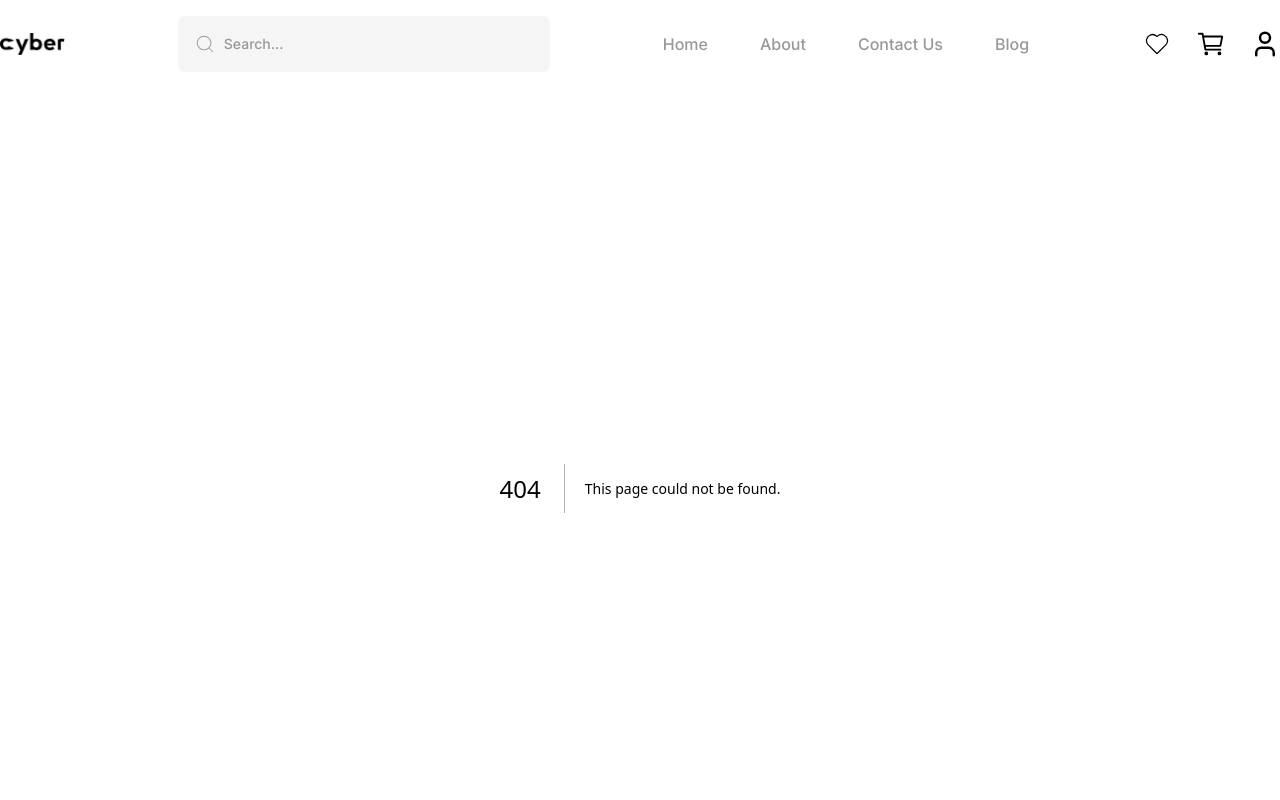
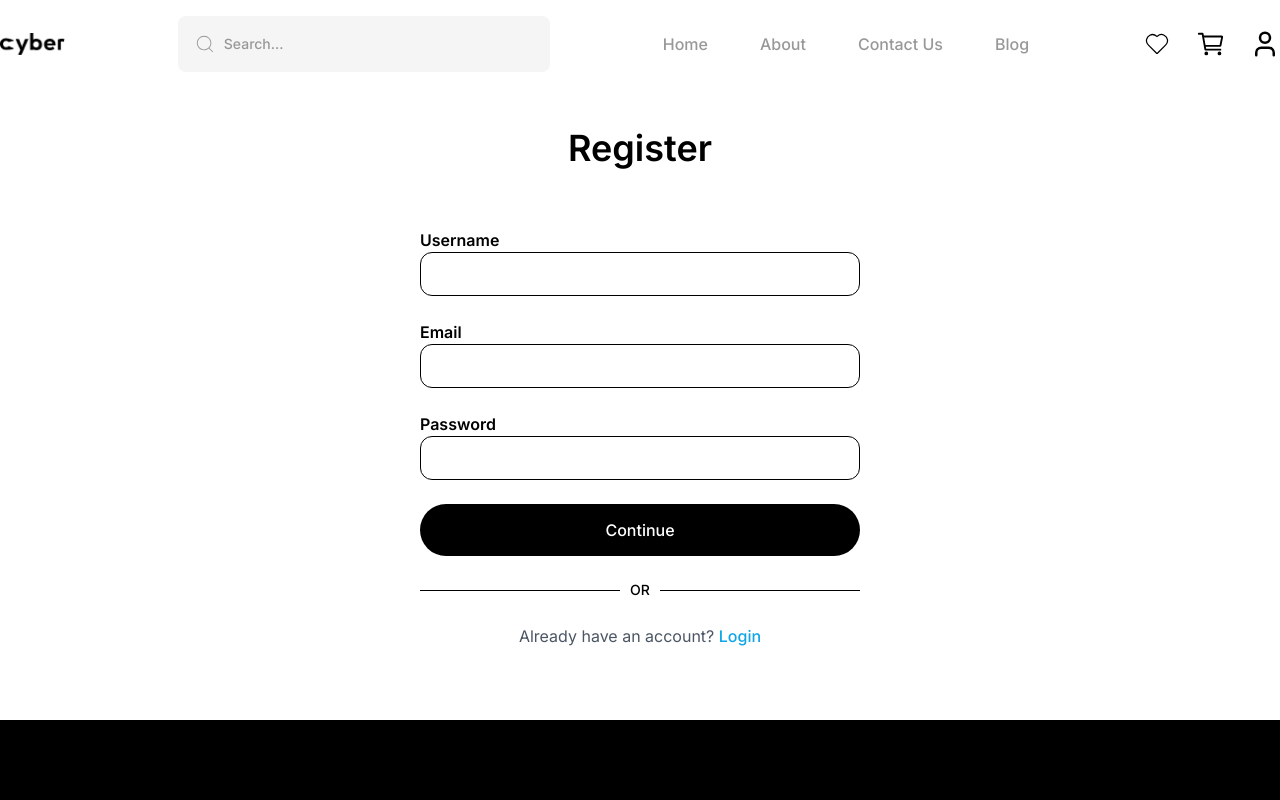
Before and after one commit to codexmish/Cyber, a Next.js app: page /Register in a window 1280 px wide. Before the commit this address had no page. Shown: the top 800 px of the page. Built offline with nearby package versions, Linux system fonts and the light colour scheme.

Commit message:
registar page loading...

```diff
--- a/package.json
+++ b/package.json
@@ -10,11 +10,13 @@
   },
   "dependencies": {
     "antd": "^5.29.0",
+    "firebase": "^12.6.0",
     "next": "16.0.3",
     "react": "19.2.0",
     "react-dom": "19.2.0",
     "react-icons": "^5.5.0",
     "react-slick": "^0.31.0",
+    "react-toastify": "^11.0.5",
     "slick-carousel": "^1.8.1"
   },
   "devDependencies": {
--- /dev/null
+++ b/src/app/(pages)/Login/page.jsx
@@ -0,0 +1,11 @@
+import React from 'react'
+
+const page = () => {
+  return (
+    <>
+
+    </>
+  )
+}
+
+export default page
--- /dev/null
+++ b/src/app/(pages)/Register/page.jsx
@@ -0,0 +1,199 @@
+"use client";
+import React, { useState } from "react";
+import {
+  createUserWithEmailAndPassword,
+  updateProfile,
+  sendEmailVerification,
+  getAuth,
+} from "firebase/auth";
+import { Bounce, toast } from "react-toastify";
+import CommonHead from "@/app/Components/common/CommonHead";
+import Link from "next/link";
+
+const page = () => {
+  const ragex = {
+    email: /^[^\s@]+@[^\s@]+\.[^\s@]+$/,
+    pass: /^.{6,}$/,
+  };
+
+  const [formdata, setFormData] = useState({
+    email: "",
+    password: "",
+    username: "",
+  });
+
+
+  const [allError, setAllError] = useState({
+    emailError: "border-border",
+    nameError: "border-border",
+    passwordError: "border-border",
+  });
+
+  const auth = getAuth();
+
+  const handleRegister = (e) => {
+    e.preventDefault();
+
+    if (!ragex.email.test(formdata.email) || !formdata.email) {
+      setAllError((prev) => ({ ...prev, emailError: "border-red-500" }));
+    }
+    if (!ragex.pass.test(formdata.password) || !formdata.password) {
+      setAllError((prev) => ({ ...prev, passwordError: "border-red-500" }));
+    }
+    if (!formdata.username) {
+      return setAllError((prev) => ({
+        ...prev,
+        nameError: "border-red-500",
+      }));
+    }
+
+    createUserWithEmailAndPassword(auth, formdata.email, formdata.password)
+      .then((userCredential) => {
+        // update username
+
+        updateProfile(auth.currentUser, {
+          displayName: formdata.username,
+        })
+          .then(() => {
+            sendEmailVerification(auth.currentUser).then(() => {
+              // Email verification sent!
+              toast.success("Verification Email Sent", {
+                position: "top-right",
+                autoClose: 5000,
+                hideProgressBar: false,
+                closeOnClick: false,
+                pauseOnHover: true,
+                draggable: true,
+                progress: undefined,
+                theme: "light",
+                transition: Bounce,
+              });
+              navigate("/login");
+              // ...
+            });
+          })
+          .catch((error) => {
+            // An error occurred
+            // ...
+          });
+        // ...
+      })
+      .catch((error) => {
+        const errorCode = error.code;
+        const errorMessage = error.message;
+
+        if (errorCode == "auth/email-already-in-use") {
+          toast.error("email-already-in-use", {
+            position: "top-right",
+            autoClose: 5000,
+            hideProgressBar: false,
+            closeOnClick: false,
+            pauseOnHover: true,
+            draggable: true,
+            progress: undefined,
+            theme: "light",
+            transition: Bounce,
+          });
+        }
+        // ..
+      });
+  };
+
+  return (
+    <>
+      <section className="flex items-center justify-center mt-10 mb-18">
+        <div>
+          <div className="text-center mb-15">
+            <CommonHead text1={"Register"} />
+          </div>
+
+          <div>
+            <form
+              onSubmit={handleRegister}
+              className="flex flex-col gap-6"
+              action=""
+            >
+              <div>
+                <label className="text-base text-black font-popppind font-semibold mb-2">
+                  Username
+                </label>
+                <div
+                  className={`w-[440px] h-11 border ${allError.nameError} flex items-center rounded-[12px]`}
+                >
+                  <input
+                    onChange={(e) => {
+                      setFormData((prev) => ({
+                        ...prev,
+                        username: e.target.value,
+                      }));
+                    }}
+                    className="text-base w-full text-black font-popppind font-normal border-none outline-none w-full ml-4"
+                    type="text"
+                  />
+                </div>
+              </div>
+
+              <div>
+                <label className="text-base text-black font-popppind font-semibold mb-2">
+                  Email
+                </label>
+                <div
+                  className={`w-[440px] h-11 border ${allError.emailError} flex items-center rounded-[12px]`}
+                >
+                  <input
+                    onChange={(e) => {
+                      setFormData((prev) => ({
+                        ...prev,
+                        email: e.target.value,
+                      }));
+                    }}
+                    className="text-base w-full text-black font-popppind font-normal border-none outline-none ml-4"
+                    type="email"
+                  />
+                </div>
+              </div>
+
+              <div>
+                <label className="text-base text-black font-popppind font-semibold mb-2">
+                  Password
+                </label>
+                <div
+                  className={`w-[440px] h-11 border ${allError.passwordError} flex items-center rounded-[12px]`}
+                >
+                  <input
+                    onChange={(e) => {
+                      setFormData((prev) => ({
+                        ...prev,
+                        password: e.target.value,
+                      }));
+                    }}
+                    className="text-base w-full text-black font-popppind font-normal border-none outline-none ml-4"
+                    type="password"
+                  />
+                </div>
+              </div>
+
+              <button className="w-[440px] cursor-pointer h-13 rounded-[9999px] bg-black text-base text-white font-medium font-popppind">
+                Continue
+              </button>
+            </form>
+          </div>
+
+          <div className="mt-6 mb-6 flex items-center justify-between w-[440px]">
+            <div className="br1 w-[200px] border-b border-border"></div>
+            <h2 className="text-sm text-black font-medium font-popppind">OR</h2>
+            <div className="br2 w-[200px] border-b border-border"></div>
+          </div>
+
+          <div className="mt-6 text-center text-base text-[#4B5563] font-popppind font-normal">
+            Already have an account?{" "}
+            <Link href="/Login"
+              className="text-[#0EA5E9] font-medium link-theme">Login</Link>
+          </div>
+        </div>
+      </section>
+    </>
+  );
+};
+
+export default page;
--- a/src/app/Components/Footer.jsx
+++ b/src/app/Components/Footer.jsx
@@ -9,9 +9,9 @@ import Link from "next/link";
 const Footer = () => {
   return (
     <>
-      <footer className="bg-black py-26">
+      <footer className="bg-black py-26 px-8 lg:px-0">
         <div className="container">
-          <div className="flex items-start justify-between">
+          <div className="flex flex-wrap items-start justify-between gap-8">
             {/* ----------dentity part---- */}
             <div className="iden">
               <div className="logo">
--- /dev/null
+++ b/src/app/Components/common/CommonHead.jsx
@@ -0,0 +1,15 @@
+import React from "react";
+
+const CommonHead = ({ text1, text2 }) => {
+  return (
+    <>
+      <div className="pl-6 lg:pl-0">
+        <h2 className="text-2xl lg:text-4xl text-primary font-popppind font-semibold">
+          {text1}
+        </h2>
+      </div>
+    </>
+  );
+};
+
+export default CommonHead;
--- /dev/null
+++ b/src/app/firebase.config.js
@@ -0,0 +1,23 @@
+// Import the functions you need from the SDKs you need
+import { initializeApp } from "firebase/app";
+import { getAnalytics } from "firebase/analytics";
+// TODO: Add SDKs for Firebase products that you want to use
+// https://firebase.google.com/docs/web/setup#available-libraries
+
+// Your web app's Firebase configuration
+// For Firebase JS SDK v7.20.0 and later, measurementId is optional
+const firebaseConfig = {
+  apiKey: "AIzaSyDUhB91BlKnZsbgN2wyiNrRb1rBg5IYddw",
+  authDomain: "cyber-87381.firebaseapp.com",
+  projectId: "cyber-87381",
+  storageBucket: "cyber-87381.firebasestorage.app",
+  messagingSenderId: "457538270080",
+  appId: "1:457538270080:web:a72285a0e750b3e6728765",
+  measurementId: "G-Y9T2P5ZQB6"
+};
+
+// Initialize Firebase
+const app = initializeApp(firebaseConfig);
+const analytics = getAnalytics(app);
+
+export default app
```
Also changed, not shown: 1 other file (tests, documents, lock files or other folders).
